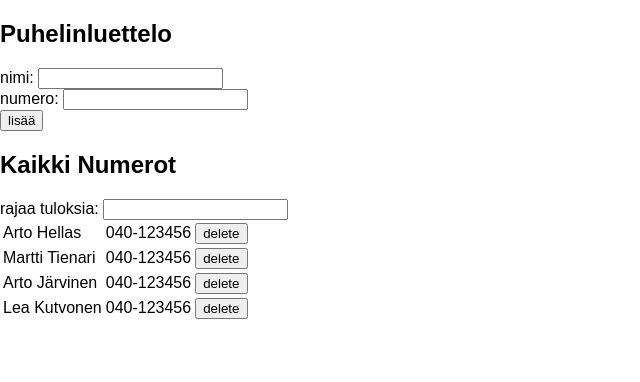
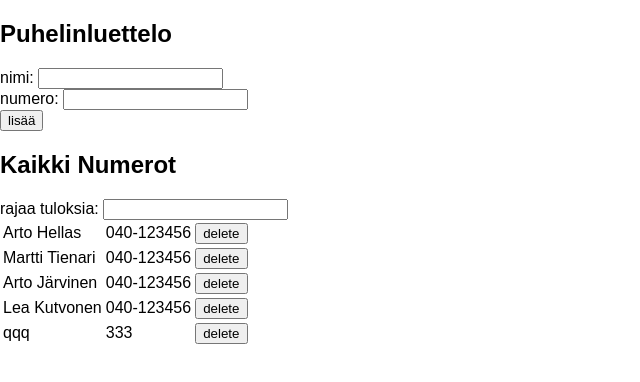
Before and after one commit to thomsva/fullstack-wsk, a React (Create React App) app in the folder osa2/sarja2/: page / in a window 1280 px wide. Shown: the top 382 px of the page, without its empty margins (0-640 px from the left). Built offline with nearby package versions, Linux system fonts and the light colour scheme; data requests are answered from the project's data file; the HTML template or start-up script is replaced by a standard one.

Commit message:
2.17 valmis

```diff
--- a/osa2/sarja2/db.json
+++ b/osa2/sarja2/db.json
@@ -19,6 +19,11 @@
       "name": "Lea Kutvonen",
       "number": "040-123456",
       "id": 4
+    },
+    {
+      "name": "qqq",
+      "number": "333",
+      "id": 5
     }
   ]
 }
--- a/osa2/sarja2/src/App.js
+++ b/osa2/sarja2/src/App.js
@@ -40,7 +40,19 @@ class App extends React.Component {
           })
         })
     }else{
-      alert('Virhe! Nimi on jo olemassa!')
+      const id = persons.filter(person => person.name === newPerson.name)[0].id
+
+      if (window.confirm("Löytyy jo " + newPerson.name + ".  Päivitetäänkö numero?")) {
+
+        personService
+          .update(id, newPerson)
+          .then(updPerson => {
+            this.setState({
+              persons: this.state.persons.filter(person => person.id !== id).concat(updPerson)
+            })
+          })
+
+      }
     }
   }
 
```
